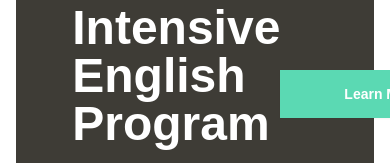
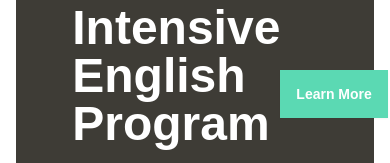
Before and after one commit to Md-parvej-hossain/Language-Center-c, a React (Vite) app: page / in a window 390 px wide. Shown: the part 1728-1891 px from the top of the page. Built offline with nearby package versions, Linux system fonts and the light colour scheme; no server answers.

Commit message:
'summodifi'

```diff
--- a/src/components/Navber.jsx
+++ b/src/components/Navber.jsx
@@ -5,7 +5,7 @@ import { Link, NavLink } from 'react-router-dom';
 const Navber = () => {
   const { user, logOut } = useContext(AuthContext);
   return (
-    <div className="navbar p-0 bg-base-100">
+    <div className="navbar p-0 bg-base-100 ">
       <div className="flex-1">
         <a className="flex items-center  text-xl">
           <img
--- a/src/components/Welcome.jsx
+++ b/src/components/Welcome.jsx
@@ -86,7 +86,7 @@ const Welcome = () => {
               for International Students
             </p>
           </div>
-          <button className="btn rounded-none text-white bg-[#5BD9B3] px-16 border-none ">
+          <button className="btn rounded-none text-white bg-[#5BD9B3] md:px-16 border-none ">
             Learn More
           </button>
         </div>
--- a/src/layout/Main.jsx
+++ b/src/layout/Main.jsx
@@ -7,6 +7,7 @@ const Main = () => {
     <div>
       <div className="min-h-[calc(100vh-306px)] w-11/12 mx-auto">
         <Navber />
+
         <Outlet />
       </div>
       <Footer />
--- a/src/pages/Authentication/Login.jsx
+++ b/src/pages/Authentication/Login.jsx
@@ -4,7 +4,7 @@ import Lottie from 'lottie-react';
 import { Link, useLocation, useNavigate } from 'react-router-dom';
 import { useContext } from 'react';
 import { AuthContext } from '../../providers/AuthProvider';
-import axios from 'axios';
+
 const Signin = () => {
   const navigate = useNavigate();
   const location = useLocation();
--- a/src/pages/Home.jsx
+++ b/src/pages/Home.jsx
@@ -9,7 +9,10 @@ import Welcome from '../components/Welcome';
 const Home = () => {
   return (
     <div>
-      <Carousel />
+      <div>
+          <Carousel />
+      </div>
+
       <Status />
       <Welcome />
       <CatacoreData />
```
Also changed, not shown: src/firebase/fairbase.confige.js (+0 -9 lines).
